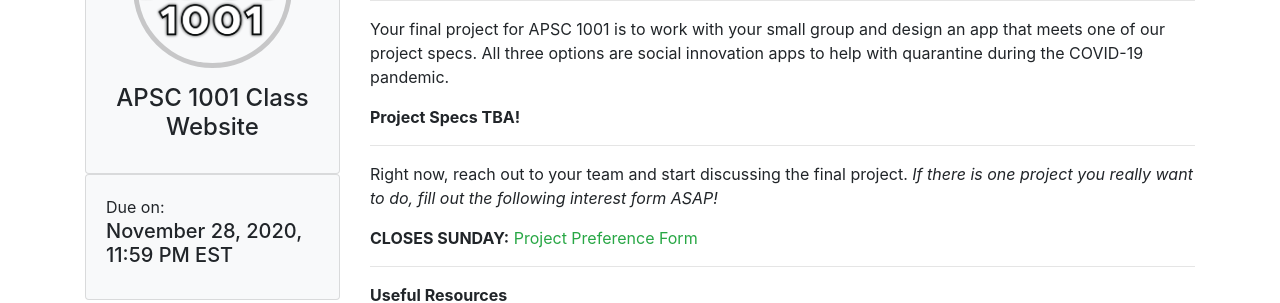
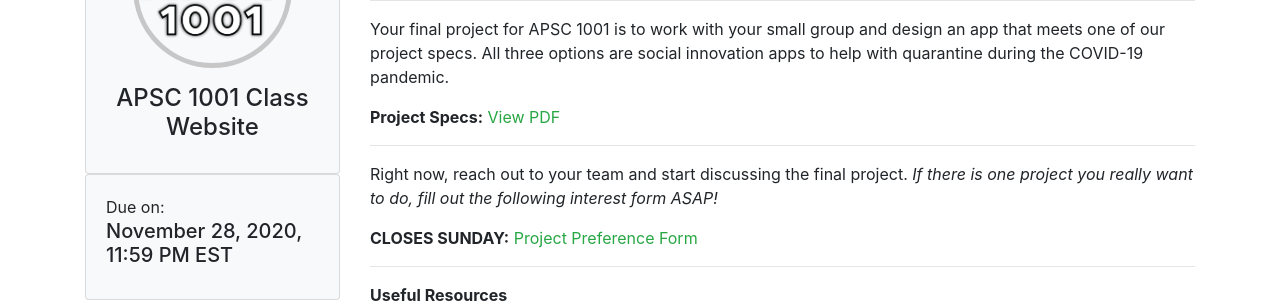
Before and after one commit to GWU-APSC1001/gwu-apsc1001.github.io, a Jekyll site: the page built from _assignments/thunkable-final.md, in a window 1280 px wide and 950 px high. Shown: the part 193-496 px from the top of the window. Built offline with Jekyll 4.4.1, drawn with Linux system fonts in a browser that asks for light colours.

Commit message:
Add Thunkable final project specs

```diff
--- a/_assignments/thunkable-final.md
+++ b/_assignments/thunkable-final.md
@@ -7,8 +7,7 @@ due_date: November 28, 2020, 11:59 PM EST
 
 Your final project for APSC 1001 is to work with your small group and design an app that meets one of our project specs. All three options are social innovation apps to help with quarantine during the COVID-19 pandemic.
 
-**Project Specs TBA!**
-<!-- **Project Specs:** <a href="/files/thunkable_a3.pdf" target="_blank">View PDF</a> -->
+**Project Specs:** <a href="/files/thunkable_final.pdf" target="_blank">View PDF</a>
 
 <hr>
 
```
Also changed, not shown: 1 other file.
